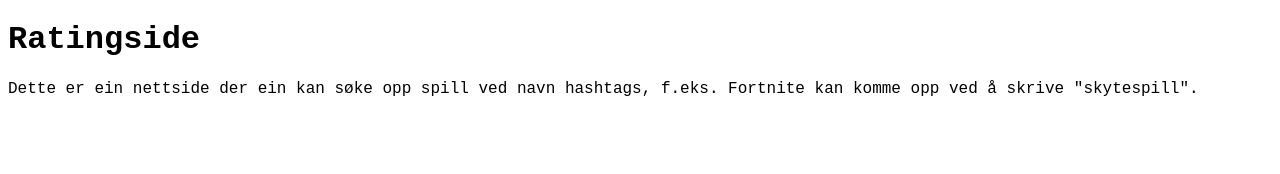
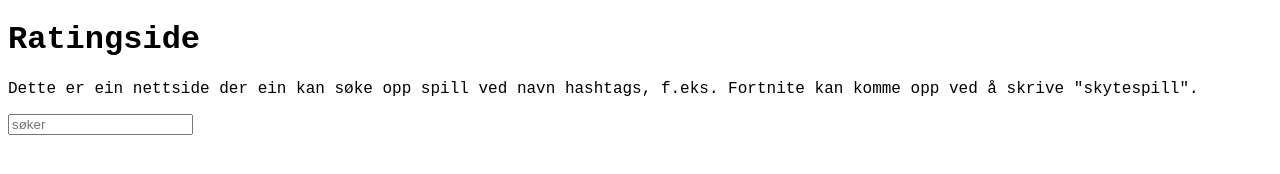
Before and after one commit to vinjarkrutvik/Ratingside, a plain HTML site: page index.html in a window 1280 px wide. Drawn offline with Linux system fonts and the light colour scheme.

Commit message:
Eg har lagt til eit input-felt som skal fungere som søkefeltet.

```diff
--- a/index.html
+++ b/index.html
@@ -13,8 +13,11 @@
             Ratingside
         </h1>
         <p>
-            Dette er ein nettside der ein kan søke opp spill ved navn hashtags, f.eks. Fortnite kan komme opp ved å skrive "skytespill".
+            Dette er ein nettside der ein kan søke opp spill ved navn hashtags, f.eks.
+            Fortnite kan komme opp ved å skrive "skytespill".
         </p>
+
+        <input type="text" id="søk" placeholder="søker">
     </div>
 </body>
 </html>
```
